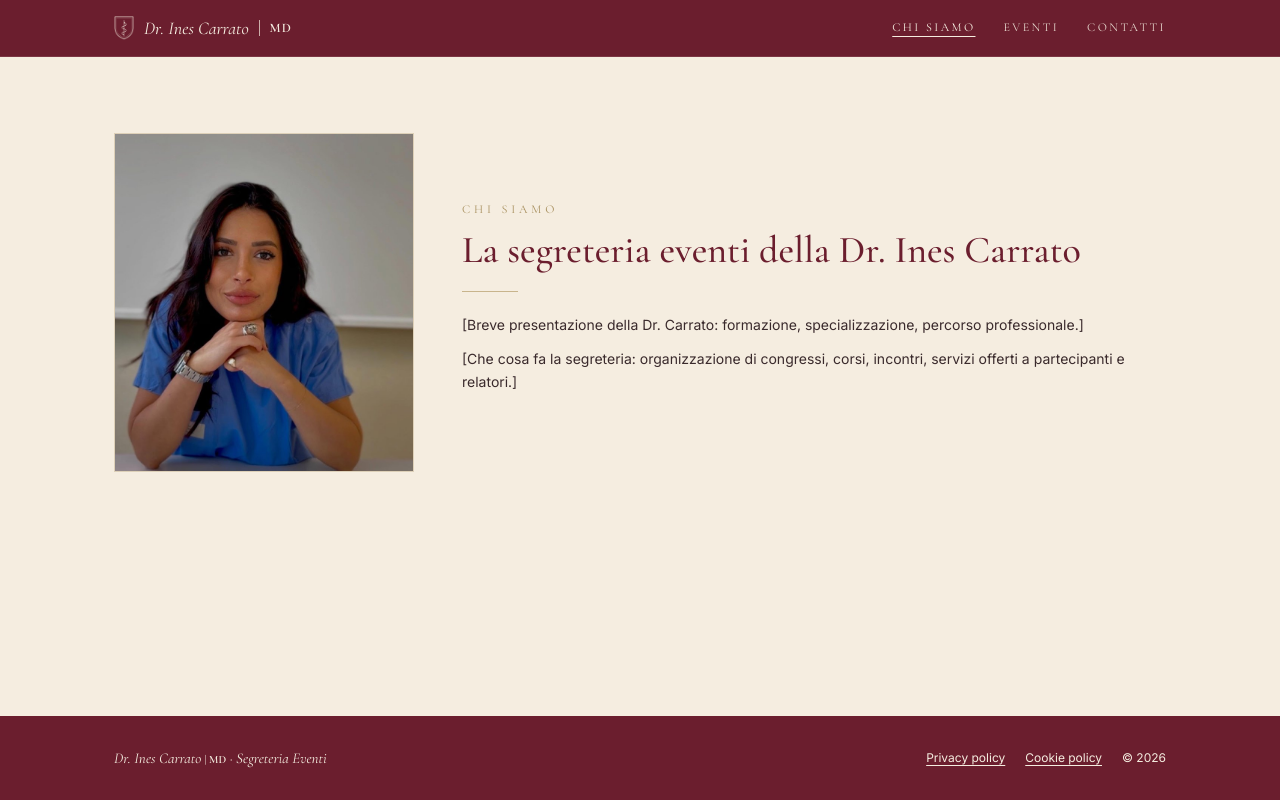
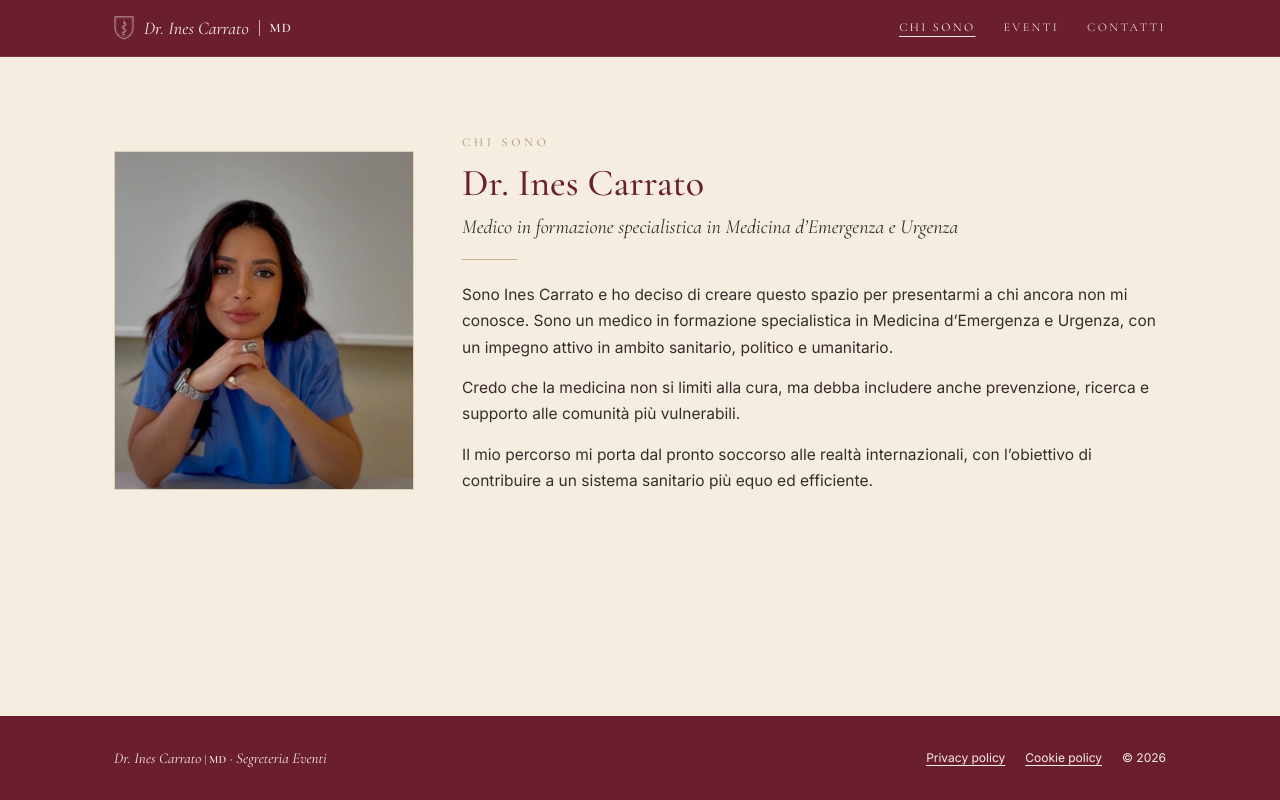
Before and after one commit to realchri10/drinescarrato, a plain HTML site: page chi-sono.html in a window 1280 px wide. Drawn offline with nearby package versions, Linux system fonts and the light colour scheme.

Commit message:
Chi siamo diventa Chi sono, con la presentazione della Dr. Carrato
- Pagina rinominata in chi-sono.html, menu aggiornato su tutte le pagine
- Testo di presentazione accanto alla foto

Co-Authored-By: Claude Opus 5.5 <noreply@anthropic.com>
Claude-Session: https://claude.ai/code/session_01C4swCxYQtsHoWAHKuRf2Ut

```diff
--- a/chi-siamo.html
+++ b/chi-sono.html
@@ -3,7 +3,7 @@
 <head>
   <meta charset="UTF-8">
   <meta name="viewport" content="width=device-width, initial-scale=1">
-  <title>Chi siamo – Dr. Ines Carrato MD</title>
+  <title>Chi sono – Dr. Ines Carrato MD</title>
   <meta name="description" content="Segreteria eventi della Dr. Ines Carrato: organizzazione di congressi, corsi e incontri.">
   <link rel="icon" href="favicon.ico" sizes="any">
   <link rel="icon" href="assets/favicon.png" type="image/png">
@@ -28,7 +28,7 @@
         <span></span><span></span><span></span>
       </button>
       <nav class="nav-links">
-        <a href="chi-siamo.html" aria-current="page">Chi siamo</a>
+        <a href="chi-sono.html" aria-current="page">Chi sono</a>
         <a href="eventi.html">Eventi</a>
         <a href="contatti.html">Contatti</a>
       </nav>
@@ -36,18 +36,20 @@
   </header>
 
   <main>
-  <!-- CHI SIAMO -->
+  <!-- CHI SONO -->
   <section class="section about">
     <div class="container about-inner">
       <div class="photo">
         <img src="assets/foto-carrato.jpg" alt="Dr. Ines Carrato" width="900" height="900" loading="lazy">
       </div>
       <div class="about-text">
-        <p class="eyebrow">Chi siamo</p>
-        <h2>La segreteria eventi della Dr. Ines Carrato</h2>
+        <p class="eyebrow">Chi sono</p>
+        <h2>Dr. Ines Carrato</h2>
+        <p class="about-role">Medico in formazione specialistica in Medicina d’Emergenza e Urgenza</p>
         <div class="rule"></div>
-        <p>[Breve presentazione della Dr. Carrato: formazione, specializzazione, percorso professionale.]</p>
-        <p>[Che cosa fa la segreteria: organizzazione di congressi, corsi, incontri, servizi offerti a partecipanti e relatori.]</p>
+        <p>Sono Ines Carrato e ho deciso di creare questo spazio per presentarmi a chi ancora non mi conosce. Sono un medico in formazione specialistica in Medicina d’Emergenza e Urgenza, con un impegno attivo in ambito sanitario, politico e umanitario.</p>
+        <p>Credo che la medicina non si limiti alla cura, ma debba includere anche prevenzione, ricerca e supporto alle comunità più vulnerabili.</p>
+        <p>Il mio percorso mi porta dal pronto soccorso alle realtà internazionali, con l’obiettivo di contribuire a un sistema sanitario più equo ed efficiente.</p>
       </div>
     </div>
   </section>
--- a/style.css
+++ b/style.css
@@ -126,7 +126,8 @@ main > .section:last-child { border-bottom: 0; }
   color: var(--muted); font-size: 12px; overflow: hidden;
 }
 .photo img { width: 100%; height: 100%; object-fit: cover; object-position: 44% center; }
-.about-text p:not(.eyebrow) { margin-bottom: 12px; font-size: 14px; }
+.about-text p:not(.eyebrow) { margin-bottom: 14px; font-size: 15.5px; line-height: 1.7; }
+.about-text p.about-role { font-family: var(--serif); font-style: italic; font-size: 20px; line-height: 1.35; color: var(--text); margin: 8px 0 0; }
 
 /* ---------- Eventi ---------- */
 .events { background: var(--cream-light); }
```
Also changed, not shown: contatti.html (+1 -1 lines), cookie.html (+1 -1 lines), eventi.html (+1 -1 lines), evento-lifestyle-medicine.html (+1 -1 lines), index.html (+1 -1 lines), privacy.html (+1 -1 lines).
